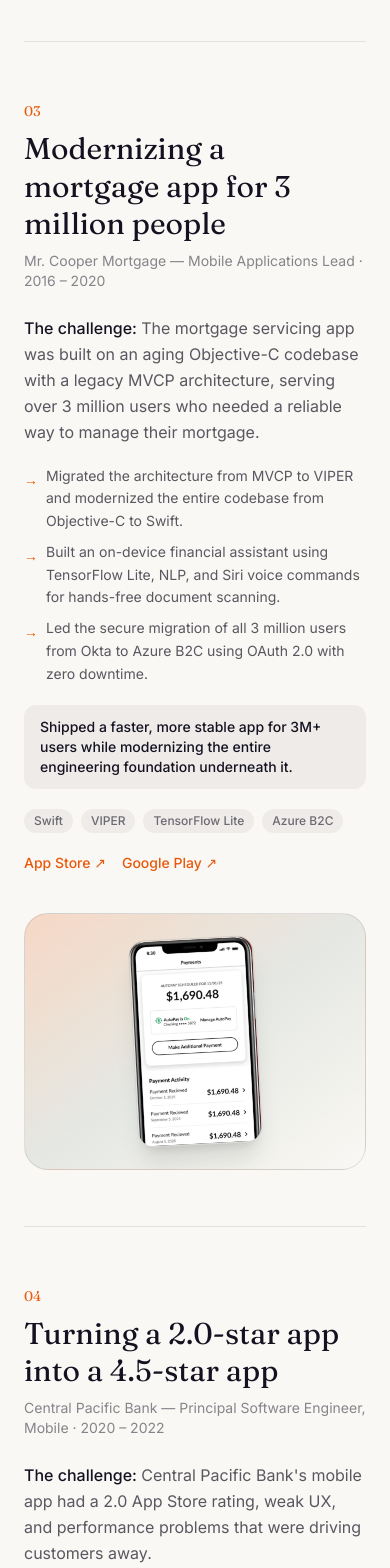
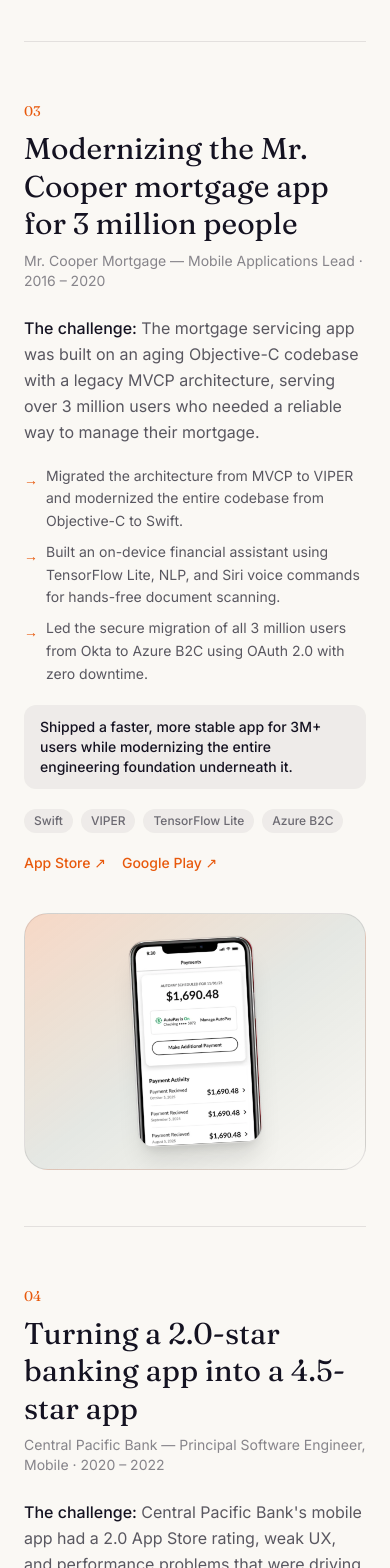
Before and after one commit to sritharIOS/PersonalSite, a React (Vite) app: page / in a window 390 px wide. Shown: the part 5580-7148 px from the top of the page. Built offline with nearby package versions, Linux system fonts and the light colour scheme.

Commit message:
Tighten case study titles
- Ivy Mobility: 'eight enterprise clients' -> 'eight enterprise B2B apps'
- Central Pacific Bank: clarify as 'banking app'
- Mr. Cooper: name the app explicitly in the title

```diff
--- a/src/data/resume.ts
+++ b/src/data/resume.ts
@@ -140,7 +140,7 @@ export const projects: Project[] = [
     diagram: true,
   },
   {
-    title: 'Modernizing a mortgage app for 3 million people',
+    title: 'Modernizing the Mr. Cooper mortgage app for 3 million people',
     company: 'Mr. Cooper Mortgage — Mobile Applications Lead',
     timeframe: '2016 – 2020',
     problem:
@@ -159,7 +159,7 @@ export const projects: Project[] = [
     screenshots: ['/projects/mrcooper-payments.png'],
   },
   {
-    title: 'Turning a 2.0-star app into a 4.5-star app',
+    title: 'Turning a 2.0-star banking app into a 4.5-star app',
     company: 'Central Pacific Bank — Principal Software Engineer, Mobile',
     timeframe: '2020 – 2022',
     problem:
@@ -178,7 +178,7 @@ export const projects: Project[] = [
     screenshots: ['/projects/cpb-payments.png', '/projects/cpb-transfers.png'],
   },
   {
-    title: 'One iPad codebase, eight enterprise clients',
+    title: 'One iPad codebase, eight enterprise B2B apps',
     company: 'Ivy Mobility Solutions — Lead iOS Engineer',
     timeframe: '2013 – 2016',
     problem:
```
